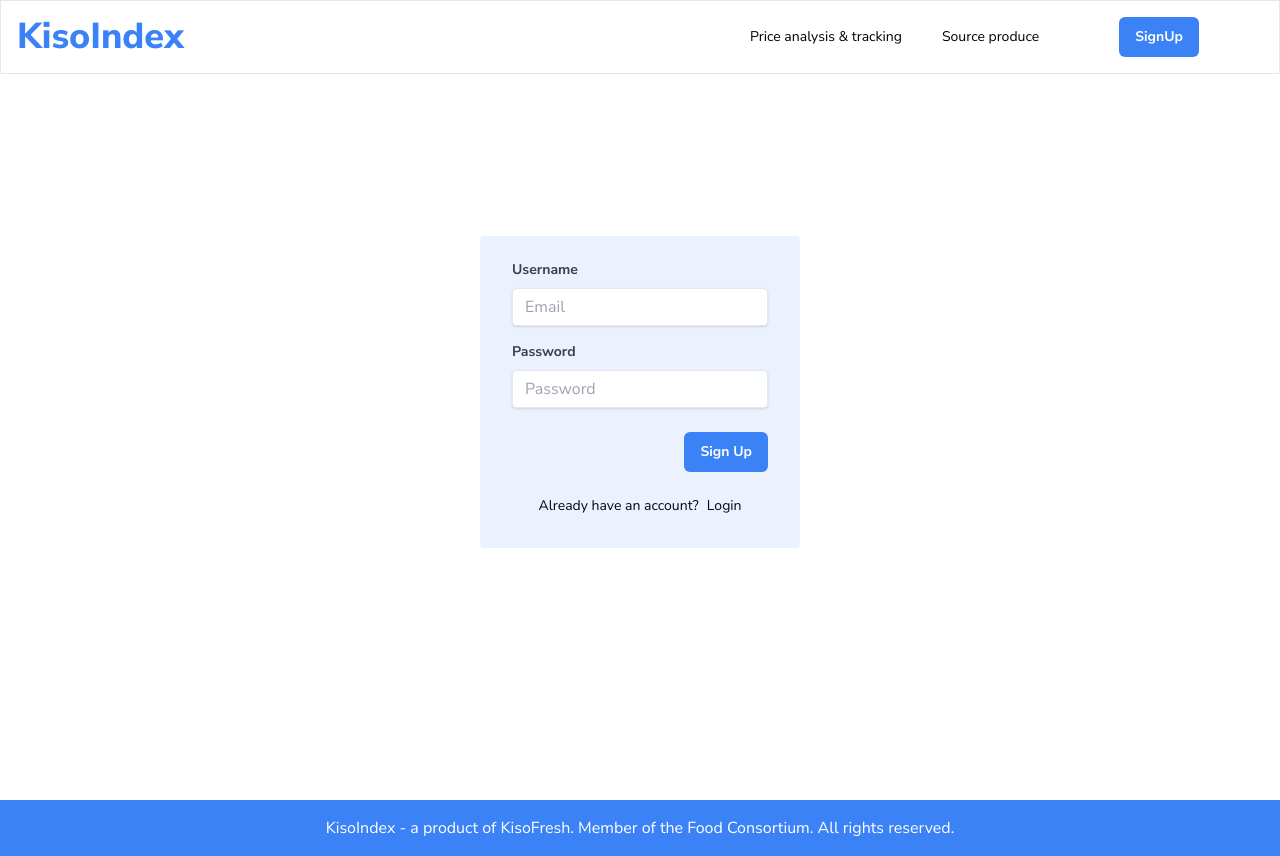
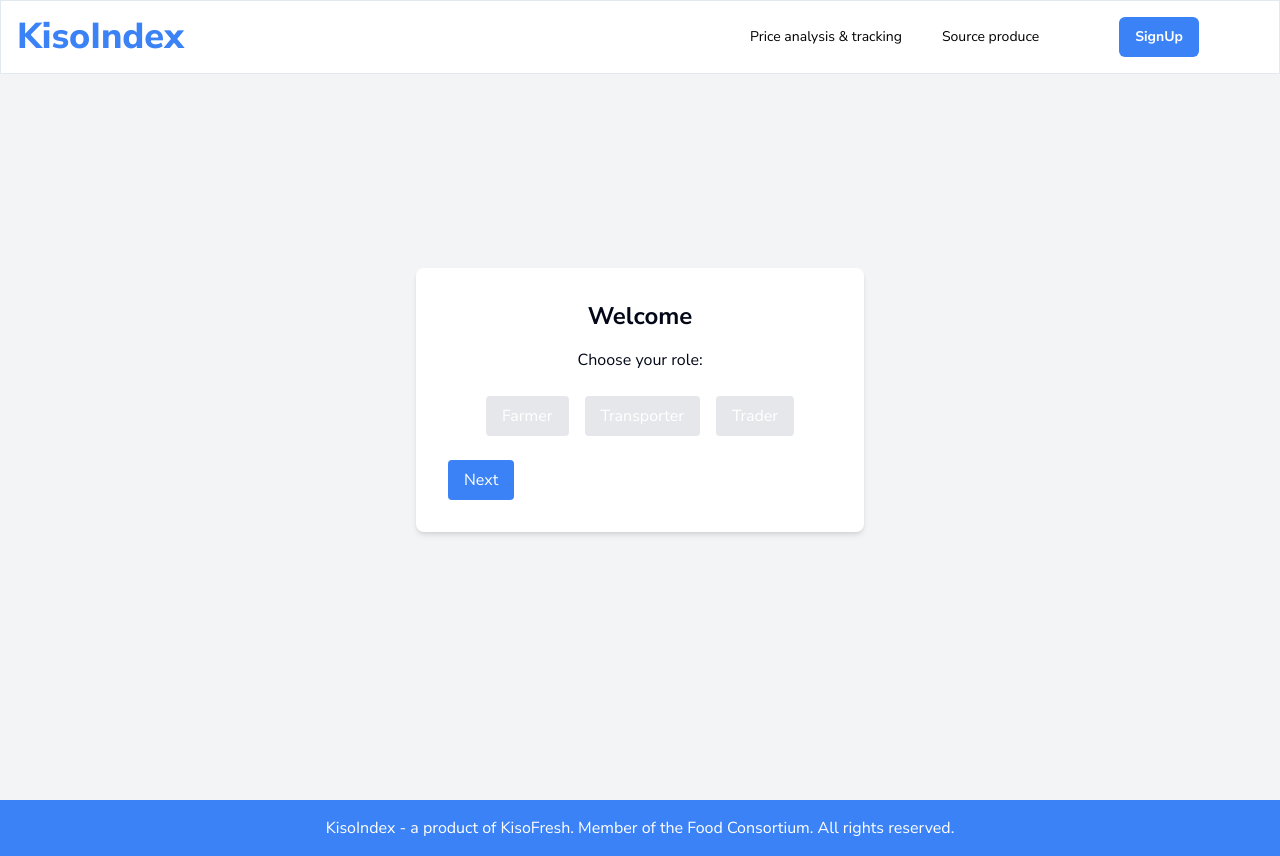
Before and after one commit to OpiniIsaac/kisofresh-frontEnd, a Next.js app: page /sign-up in a window 1280 px wide. Built offline with nearby package versions, Linux system fonts and the light colour scheme.

Commit message:
started on onboardging screen

```diff
--- a/app/(auth)/sign-up/page.tsx
+++ b/app/(auth)/sign-up/page.tsx
@@ -1,83 +1,144 @@
-"use client";
-import { Button } from "@/components/ui/button";
-import Link from "next/link";
-import React, { useState } from "react";
-import { useCreateUserWithEmailAndPassword } from "react-firebase-hooks/auth";
-import { auth } from "@/app/firebase/config";
-import { useRouter } from "next/navigation";
+"use client"
+import React from 'react';
+import { useDispatch } from 'react-redux';
+import { Login } from "@/lib/features/accountHandle/loginSlice";
+import { useRouter } from 'next/navigation';
 
-export default function page() {
-  const [email, setEmail] = useState("");
-  const [password, setPassword] = useState("");
-  const router = useRouter()
+const OnboardingScreen = () => {
+ // Define interfaces for the structure of the fields and steps
+ interface Field {
+    label: string;
+    type: string;
+    placeholder: string;
+ }
 
-  const [createUserWithEmailAndPassword] =
-    useCreateUserWithEmailAndPassword(auth);
+ interface Step {
+    title: string;
+    description: string;
+    options?: { label: string; value: string }[];
+    fields?: Field[];
+ }
 
-  const handleSignup = async () => {
-    try {
-      const res = await createUserWithEmailAndPassword(email, password);
-      console.log("User signed up: ", { res });
-      setEmail("");
-      setPassword("");
-      router.push('login');
-    } catch (e) {
-      console.error(e);
+ // State hooks for managing the current step and user type
+ const [step, setStep] = React.useState(0);
+ const [userType, setUserType] = React.useState<string | null>(null);
+
+ // Hooks for dispatching actions and routing
+ const dispatch = useDispatch();
+ const router = useRouter();
+
+ // Function to handle the sign up process
+ const handleSignUp = () => {
+    dispatch(Login());
+ };
+
+ // Function to navigate to the next step
+ const nextStep = () => {
+    if (step === 0) {
+      setUserType(userType);
+      setStep(step + 1);
+    } else {
+      setStep(step + 1);
     }
-  };
+ };
 
-  return (
-    <div className="w-screen h-screen flex justify-center items-center">
-      <div className="w-full max-w-xs ">
-        <div className="bg-blue-500/10 hover:shadow-md rounded px-8 pt-6 pb-8 mb-4">
-          <div className="mb-4">
-            <label
-              className="block text-gray-700 text-sm font-bold mb-2"
-              htmlFor="email"
+ // Function to navigate to the previous step
+ const prevStep = () => {
+    setStep(step - 1);
+ };
+
+ // Define the steps for the onboarding process
+ const steps: Step[] = [
+    {
+      title: 'Welcome',
+      description: 'Choose your role:',
+      options: [
+        { label: 'Farmer', value: 'farmer' },
+        { label: 'Transporter', value: 'transporter' },
+        { label: 'Trader', value: 'trader' }, // Added Trader option
+      ],
+    },
+    {
+      title: 'Sign Up',
+      description: 'Create your account to get started.',
+      fields: userType === 'farmer' ? [
+        { label: 'Name', type: 'text', placeholder: 'Enter your name' },
+        { label: 'Crop Type', type: 'text', placeholder: 'Enter your crop type' },
+        { label: 'Address', type: 'text', placeholder: 'Enter your address' },
+      ] : userType === 'transporter' ? [
+        { label: 'Name', type: 'text', placeholder: 'Enter your name' },
+        { label: 'Driving Permit', type: 'text', placeholder: 'Enter your driving permit number' },
+        { label: 'Quality', type: 'text', placeholder: 'Enter your quality' },
+        { label: 'Taken Location', type: 'text', placeholder: 'Enter the location' },
+      ] : [
+        { label: 'Name', type: 'text', placeholder: 'Enter your name' },
+        { label: 'Contact Information', type: 'text', placeholder: 'Enter your contact information' },
+        { label: 'Business Type', type: 'text', placeholder: 'Enter your business type' },
+        { label: 'Location', type: 'text', placeholder: 'Enter your location' },
+      ], // Added Trader fields
+    },
+ ];
+
+ // Function to render the fields for the current step
+ const renderFields = (fields: { label: string; type: string; placeholder: string }[]) => {
+    return fields.map((field, index: number) => (
+      <div key={index} className="mb-4">
+        <label htmlFor={field.type} className="block text-sm font-medium text-gray-700">{field.label}</label>
+        <input type={field.type} name={field.type} id={field.type} className="mt-1 block w-full py-2 px-3 border border-gray-300 bg-white rounded-md shadow-sm focus:outline-none focus:ring-indigo-500 focus:border-indigo-500 sm:text-sm" placeholder={field.placeholder} />
+      </div>
+    ));
+ };
+
+ // Render the onboarding screen
+ return (
+    <div className="flex flex-col items-center justify-center min-h-screen bg-gray-100">
+      <div className="w-full max-w-md p-8 bg-white rounded-lg shadow-md">
+        <h2 className="text-2xl font-bold text-center mb-4">{steps[step].title}</h2>
+        <p className="text-center mb-6">{steps[step].description}</p>
+        {step === 0 && (
+          <div className="flex justify-center space-x-4">
+            {steps[0].options?.map((option) => (
+              <button
+                key={option.value}
+                onClick={() => setUserType(option.value)}
+                className={`px-4 py-2 text-white ${userType === option.value? 'bg-blue-500' : 'bg-gray-200'} rounded hover:bg-blue-600`}
+              >
+                {option.label}
+              </button>
+            ))}
+          </div>
+        )}
+        {step === 1 && steps[1].fields && renderFields(steps[1].fields)}
+
+        <div className="flex justify-between w-full mt-6">
+          {step > 0 && (
+            <button
+              onClick={prevStep}
+              className="px-4 py-2 text-white bg-blue-500 rounded hover:bg-blue-600"
             >
-              Username
-            </label>
-            <input
-              autoComplete="true"
-              id="email"
-              type="email"
-              placeholder="Email"
-              value={email}
-              onChange={(e) => setEmail(e.target.value)}
-              className="shadow appearance-none border rounded w-full py-2 px-3 text-gray-700 leading-tight focus:outline-none focus:shadow-outline"
-              required
-            />
-          </div>
-          <div className="mb-6">
-            <label
-              className="block text-gray-700 text-sm font-bold mb-2"
-              htmlFor="password"
+              Back
+            </button>
+          )}
+          {step < steps.length - 1 && (
+            <button
+              onClick={nextStep}
+              className="px-4 py-2 text-white bg-blue-500 rounded hover:bg-blue-600"
             >
-              Password
-            </label>
-            <input
-              id="password"
-              type="password"
-              placeholder="Password"
-              value={password}
-              onChange={(e) => setPassword(e.target.value)}
-              className="shadow appearance-none border rounded w-full py-2 px-3 text-gray-700 leading-tight focus:outline-none focus:shadow-outline"
-              required
-            />
-          </div>
-          <div className="flex items-center justify-end">
-            <Button onClick={handleSignup}>Sign Up</Button>
-          </div>
-          <div className="flex justify-center pt-6 text-sm">
-            Already have an account?
-            <Link href="/login">
-              <span className="hover:underline hover:cursor-pointer ps-2">
-                Login
-              </span>
-            </Link>
-          </div>
+              Next
+            </button>
+          )}
+          {step === steps.length - 1 && userType && (
+            <button
+              className="px-4 py-2 text-white bg-blue-500 rounded hover:bg-blue-600"
+              onClick={handleSignUp}
+            >
+              Sign up
+            </button>
+          )}
         </div>
       </div>
     </div>
-  );
-}
+ );
+};
+
+export default OnboardingScreen;
```
Also changed, not shown: app/(auth)/onboarding/page.tsx (added).
